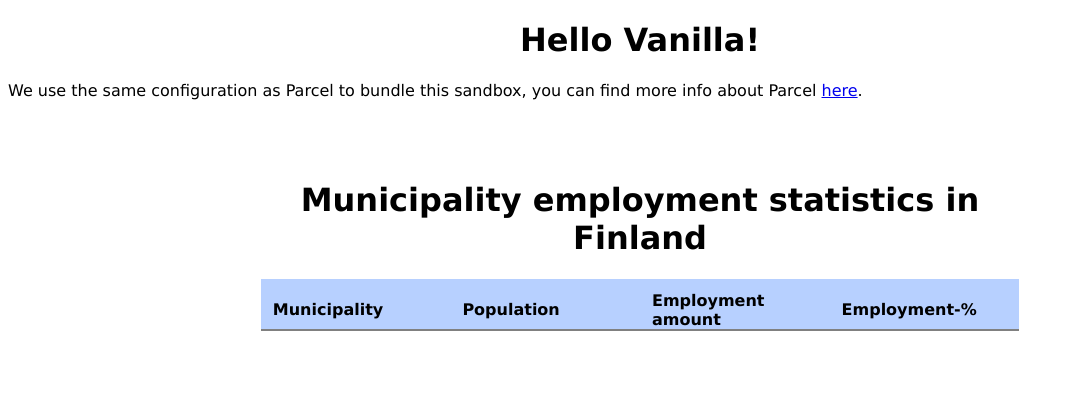
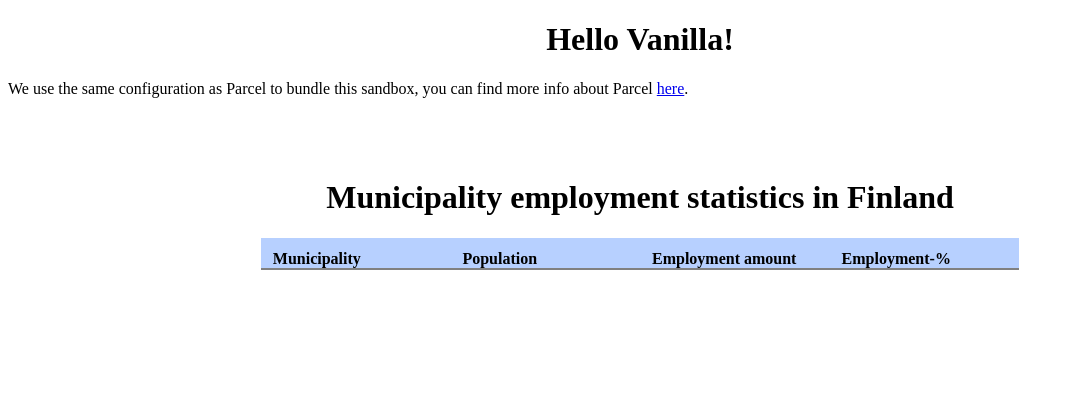
Before and after one commit to EmmaKristiina/week3_project, a website built with Parcel: page index.html in a window 1280 px wide. Shown: the whole page, without its empty margins (0-1074 px from the left). Built offline with nearby package versions, Linux system fonts and the light colour scheme; no server answers.

Commit message:
Update styles.css

```diff
--- a/src/styles.css
+++ b/src/styles.css
@@ -1,7 +1,7 @@
 /*Lähteinä käytetty kurssimateriaalien lisäksi:
 https://www.w3.org/Style/Examples/007/evenodd.en.html*/
 body {
-  font-family: Verdana, sans-serif;
+  font-family: “Verdana" , Arial, sans-serif;
 }
 
 td {
```
